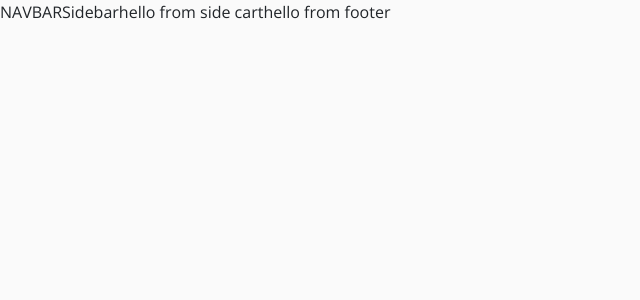
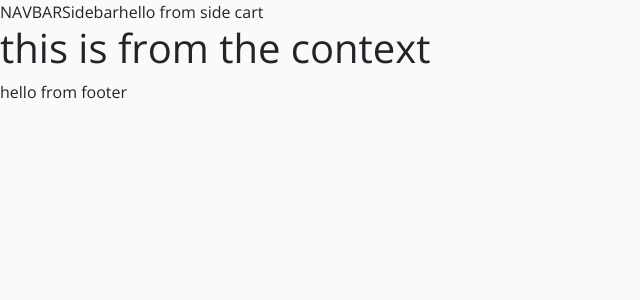
Before and after one commit to jn-html/Techi-store, a React (Create React App) app: page / in a window 1280 px wide. Shown: the top 300 px of the page, without its empty margins (0-640 px from the left). Built offline with nearby package versions, Linux system fonts and the light colour scheme.

Commit message:
FIX on Homepage for Context API Setup

```diff
--- a/src/components/Footer.js
+++ b/src/components/Footer.js
@@ -3,7 +3,7 @@ import React from 'react'
 export default function Footer() {
    return (
       <>
-         hello from footer
+          hello from footer
       </>
    )
 }
--- a/src/context/context.js
+++ b/src/context/context.js
@@ -6,7 +6,7 @@ const ProductContext = React.createContext();
 class ProductProvider extends Component{
    render(){
       return (
-         <ProductContext.Provider value="this is from the context">
+         <ProductContext.Provider value=" this is from the context ">
          {this.props.children}
          </ProductContext.Provider>
       )
@@ -15,4 +15,4 @@ class ProductProvider extends Component{
 
 const ProductConsumer = ProductContext.Consumer;
 
-export {ProductProvider, ProductConsumer};
+export { ProductProvider, ProductConsumer };
--- a/src/index.js
+++ b/src/index.js
@@ -5,12 +5,14 @@ import App from './App';
 import * as serviceWorker from './serviceWorker';
 
 import {BrowserRouter as Router} from 'react-router-dom';
-import {ProductProvider} from './context/context';
+import {ProductProvider} from './context';
 
 ReactDOM.render(
-  <Router>
-    <App />
-  </Router>,
+  <ProductProvider>
+    <Router>
+      <App />
+    </Router>
+  </ProductProvider>,
   document.getElementById('root')
 );
 
--- a/src/pages/ContactPage.js
+++ b/src/pages/ContactPage.js
@@ -3,7 +3,7 @@ import React from 'react';
 export default function ContactPage() {
    return (
       <>
-         <h1>Hello from Contact page</h1>
+         <h1> Hello from Contact page </h1>
       </>
    );
 }
--- a/src/pages/Default.js
+++ b/src/pages/Default.js
@@ -3,7 +3,7 @@ import React from 'react';
 export default function Default() {
    return (
       <>
-         <h1>Hello from Default page</h1>
+         <h1> Hello from Default page </h1>
       </>
    );
 }
--- a/src/pages/HomePage.js
+++ b/src/pages/HomePage.js
@@ -4,7 +4,9 @@ import { ProductConsumer } from '../context';
 export default function HomePage() {
    return (
       <>
-         {value => <h1>{value}</h1>}
+         <ProductConsumer>
+            {value => <h1>{value}</h1>}
+         </ProductConsumer>
       </>
    );
 }
--- a/src/pages/ProductsPage.js
+++ b/src/pages/ProductsPage.js
@@ -3,7 +3,7 @@ import React from 'react';
 export default function ProductsPage() {
    return (
       <>
-         <h1>Hello from Products page</h1>
+         <h1> Hello from Products page </h1>
       </>
    );
 }
```
